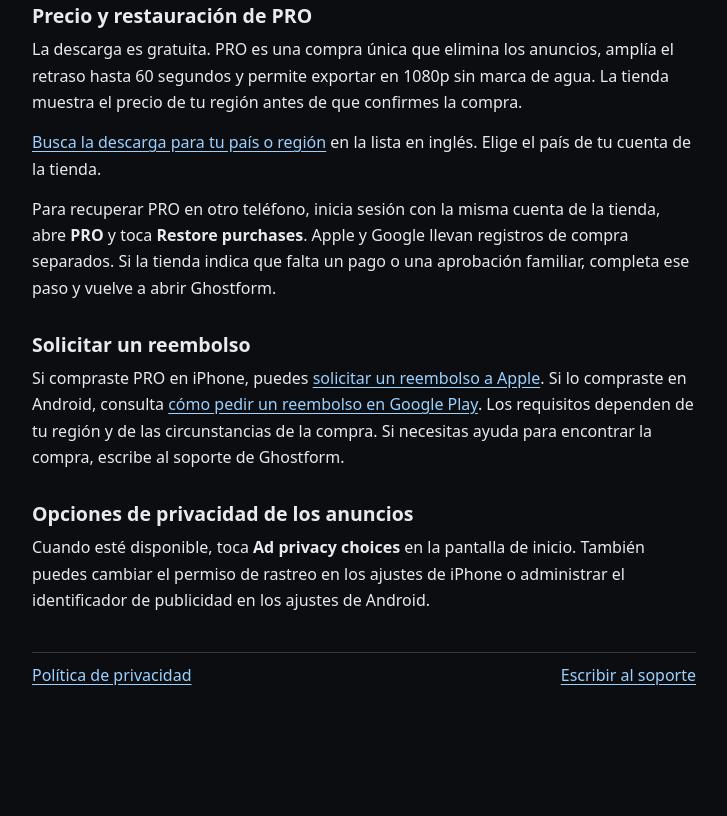
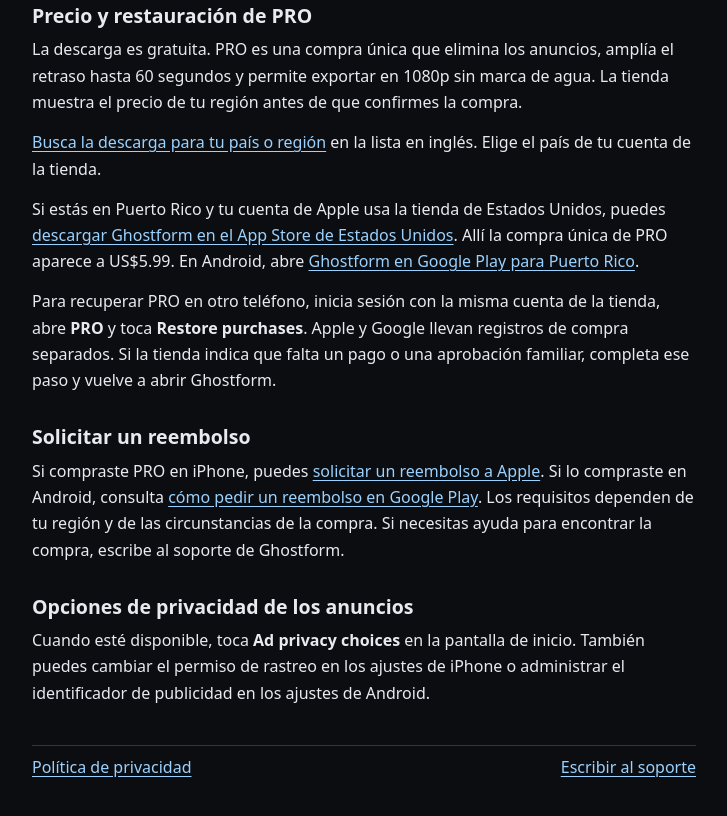
Before and after one commit to rikyuuuuuuun/ghostform-web, a plain HTML site: page es/support.html in a window 1280 px wide. Shown: the part 758-1574 px from the top of the page, without its empty margins (276-1003 px from the left). Before the commit the page ends 1519 px from the top, so only its background shows below. Drawn offline with Linux system fonts and the light colour scheme.

Commit message:
Link Puerto Rico customers to the U.S. App Store

```diff
--- a/es/support.html
+++ b/es/support.html
@@ -19,6 +19,7 @@
   <h2>Precio y restauración de PRO</h2>
   <p>La descarga es gratuita. PRO es una compra única que elimina los anuncios, amplía el retraso hasta 60 segundos y permite exportar en 1080p sin marca de agua. La tienda muestra el precio de tu región antes de que confirmes la compra.</p>
   <p><a href="../en/index.html#download">Busca la descarga para tu país o región</a> en la lista en inglés. Elige el país de tu cuenta de la tienda.</p>
+  <p>Si estás en Puerto Rico y tu cuenta de Apple usa la tienda de Estados Unidos, puedes <a href="https://apps.apple.com/us/app/id6831656347">descargar Ghostform en el App Store de Estados Unidos</a>. Allí la compra única de PRO aparece a US$5.99. En Android, abre <a href="https://play.google.com/store/apps/details?id=com.ghostform.app&amp;hl=es_419&amp;gl=PR">Ghostform en Google Play para Puerto Rico</a>.</p>
   <p>Para recuperar PRO en otro teléfono, inicia sesión con la misma cuenta de la tienda, abre <strong>PRO</strong> y toca <strong>Restore purchases</strong>. Apple y Google llevan registros de compra separados. Si la tienda indica que falta un pago o una aprobación familiar, completa ese paso y vuelve a abrir Ghostform.</p>
   <h2>Solicitar un reembolso</h2>
   <p>Si compraste PRO en iPhone, puedes <a href="https://reportaproblem.apple.com/">solicitar un reembolso a Apple</a>. Si lo compraste en Android, consulta <a href="https://support.google.com/googleplay/answer/2479637?hl=es">cómo pedir un reembolso en Google Play</a>. Los requisitos dependen de tu región y de las circunstancias de la compra. Si necesitas ayuda para encontrar la compra, escribe al soporte de Ghostform.</p>
```
Also changed, not shown: en/index.html (+1 -0 lines).
